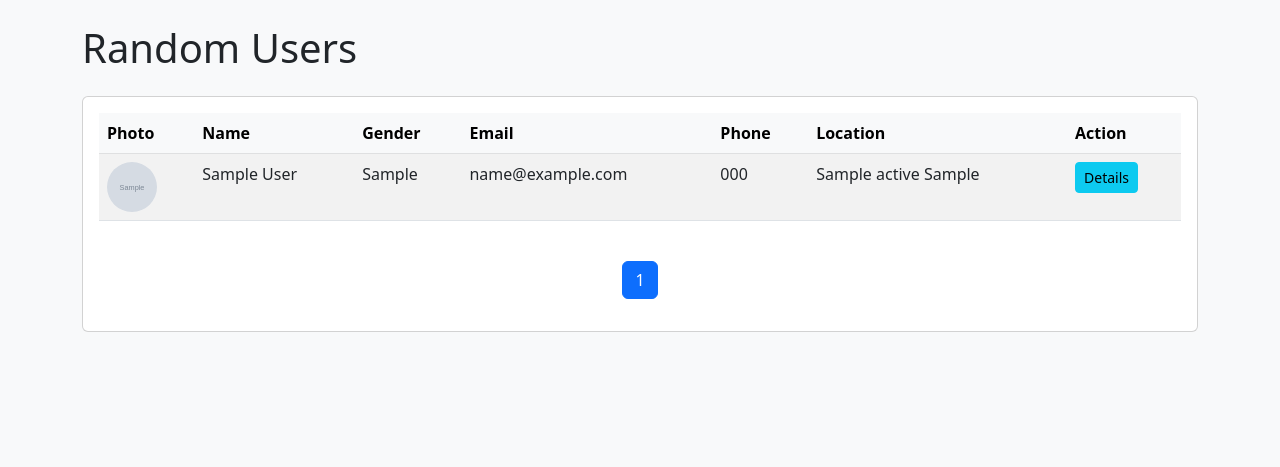
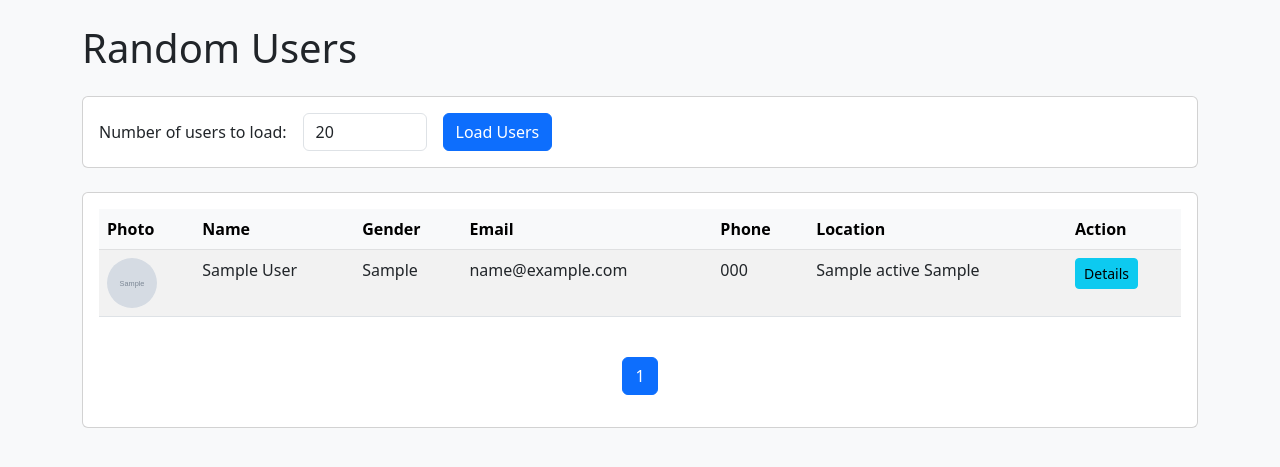
Before and after one commit to Salvatore112/randomuser-app, a Flask app: page / in a window 1280 px wide. Shown: the top 467 px of the page. Run offline with Flask 3, Linux system fonts and the light colour scheme; tables that the repository leaves empty hold one stand-in row (values such as "Sample post"); grey boxes marked "Sample" are stand-in pictures.

Commit message:
feat: add user loading to index.html

```diff
--- a/templates/index.html
+++ b/templates/index.html
@@ -11,6 +11,22 @@
 <body class="bg-light">
     <div class="container py-4">
         <h1 class="mb-4">Random Users</h1>
+
+        <div class="card mb-4">
+            <div class="card-body">
+                <form method="POST" class="row g-3 align-items-center">
+                    <div class="col-auto">
+                        <label for="count" class="col-form-label">Number of users to load:</label>
+                    </div>
+                    <div class="col-auto">
+                        <input type="number" id="count" name="count" min="1" max="5000" value="20" class="form-control">
+                    </div>
+                    <div class="col-auto">
+                        <button type="submit" class="btn btn-primary">Load Users</button>
+                    </div>
+                </form>
+            </div>
+        </div>
 
         <div class="card">
             <div class="card-body">
```
